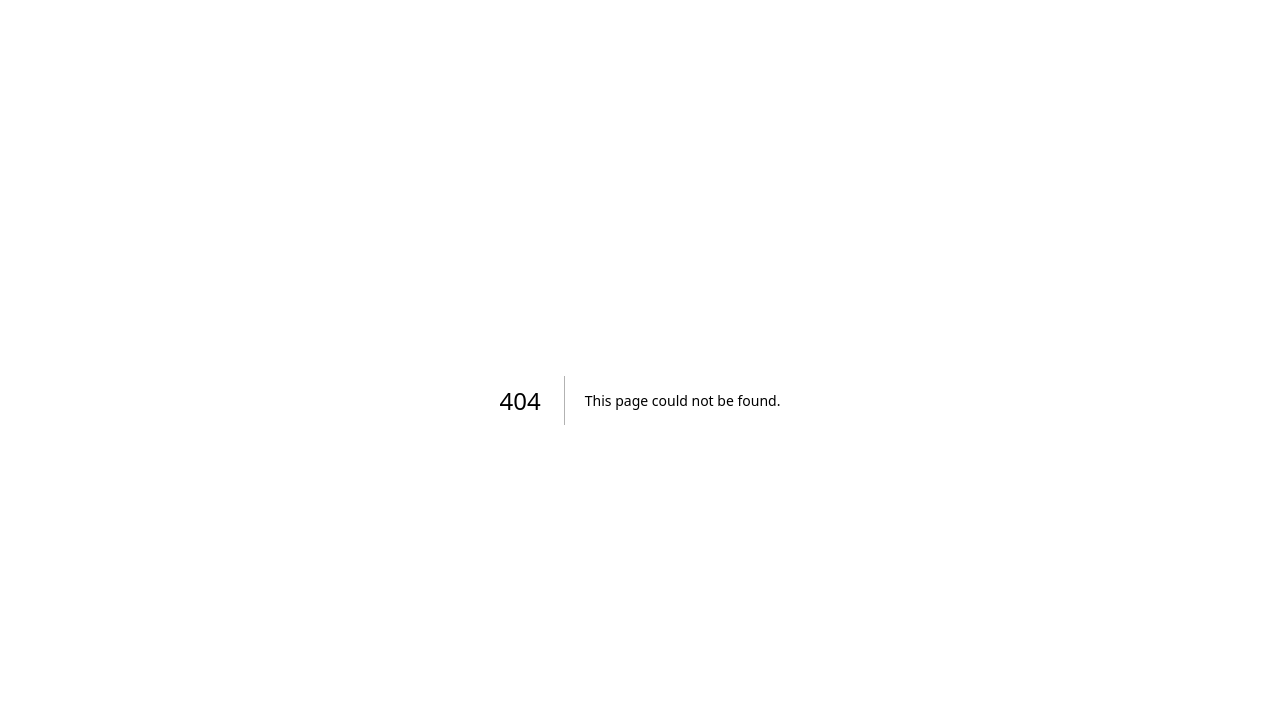
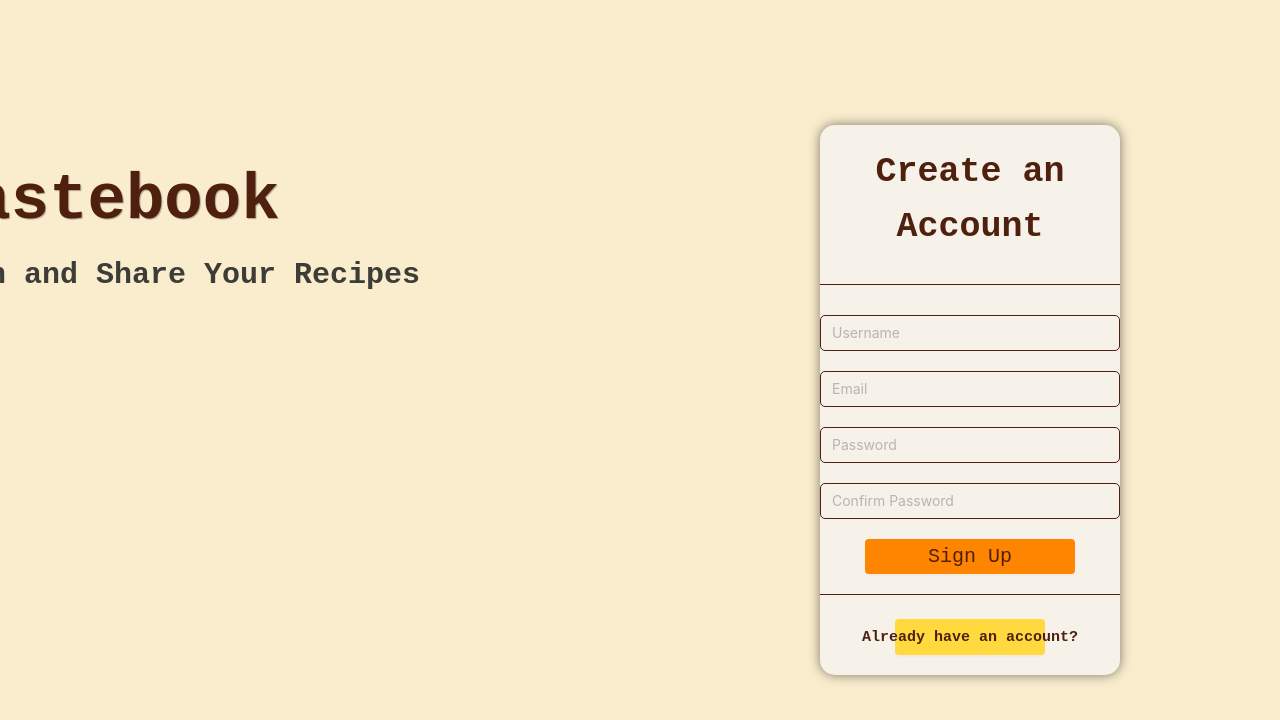
Before and after one commit to ak1nttr/Tastebook-Frontend, a Next.js app: page /register in a window 1280 px wide. Before the commit this address had no page. Shown: the top 720 px of the page. Built offline with nearby package versions, Linux system fonts and the light colour scheme.

Commit message:
registration page structure.

```diff
--- /dev/null
+++ b/src/app/register/page.tsx
@@ -0,0 +1,180 @@
+'use client';
+import { useState } from "react";
+import { Divider, Input, Layout, Typography, Button } from "antd";
+import { Content } from "antd/es/layout/layout";
+import {useRouter} from "next/navigation";
+
+const Register = () => {
+    const router = useRouter()
+    const [username, setUsername] = useState('');
+    const [email, setEmail] = useState('');
+    const [password, setPassword] = useState('');
+    const [confirmPassword, setConfirmPassword] = useState('');
+
+    const handleRegister = () => {
+        console.log('Registering user:', { username, email, password, confirmPassword });
+    };
+
+    return (
+        <Layout style={{ minHeight: '100vh' }}>
+            <Content
+                style={{
+                    display: 'flex',
+                    paddingRight: 160,
+                    justifyContent: 'right',
+                    alignItems: 'center',
+                    backgroundColor: '#FAEDCE',
+                    overflow: 'hidden',
+                    flexDirection: 'row'
+                }}>
+                <div
+                    style={{
+                        justifyContent: 'center',
+                        alignItems: 'flex-start',
+                        display: 'flex',
+                        paddingRight: 400,
+                        paddingBottom: 350,
+                        flexDirection: 'column',
+                        flexWrap: 'nowrap',
+                        maxWidth: '1200px'
+                    }}>
+                    <Typography style={{
+                        color: '#4F200D',
+                        fontSize: 'clamp(60px, 5vw, 90px)',
+                        fontWeight: 'bolder',
+                        fontFamily: 'monospace',
+                        paddingLeft: 20,
+                        textShadow: '1px 1px 1px rgba(0, 0, 0, 0.3)',
+                        whiteSpace: 'nowrap',
+                    }}>
+                        Tastebook
+                    </Typography>
+                    <Typography style={{
+                        color: '#3C3D37',
+                        fontSize: 'clamp(20px, 2.5vw, 30px)',
+                        fontWeight: 'bolder',
+                        fontFamily: 'monospace',
+                        paddingLeft: 20,
+                        whiteSpace: 'nowrap',
+                    }}>
+                        Join and Share Your Recipes
+                    </Typography>
+                </div>
+                <div
+                    style={{
+                        width: 350,
+                        height: 550,
+                        background: '#F6F1E9',
+                        flexDirection: 'column',
+                        borderRadius: 15,
+                        display: 'flex',
+                        justifyContent: 'flex-start',
+                        alignItems: 'center',
+                        boxShadow: '0 0 12px rgba(0,0,0,0.5)',
+                    }}>
+                    <Typography
+                        style={{
+                            color: '#4F200D',
+                            fontSize: 35,
+                            fontWeight: "bolder",
+                            textAlign: 'center',
+                            marginTop: 20,
+                            marginBottom: 5,
+                            fontFamily: 'monospace',
+                        }}>
+                        Create an Account
+                    </Typography>
+                    <Divider style={{ width: '100%', borderColor: '#4F200D', marginBottom: 20 }} />
+                    <Input
+                        placeholder="Username"
+                        onChange={(e) => setUsername(e.target.value)}
+                        style={{
+                            width: 300,
+                            height: 50,
+                            marginTop: 10,
+                            backgroundColor: '#F6F1E9',
+                            borderRadius: 5,
+                            border: '1px solid #4F200D',
+                        }} />
+                    <Input
+                        placeholder="Email"
+                        onChange={(e) => setEmail(e.target.value)}
+                        style={{
+                            width: 300,
+                            height: 50,
+                            marginTop: 20,
+                            backgroundColor: '#F6F1E9',
+                            borderRadius: 5,
+                            border: '1px solid #4F200D',
+                        }} />
+                    <Input
+                        placeholder="Password"
+                        type="password"
+                        onChange={(e) => setPassword(e.target.value)}
+                        style={{
+                            width: 300,
+                            height: 50,
+                            marginTop: 20,
+                            backgroundColor: '#F6F1E9',
+                            borderRadius: 5,
+                            border: '1px solid #4F200D',
+                        }} />
+                    <Input
+                        placeholder="Confirm Password"
+                        type="password"
+                        onChange={(e) => setConfirmPassword(e.target.value)}
+                        style={{
+                            width: 300,
+                            height: 50,
+                            marginTop: 20,
+                            backgroundColor: '#F6F1E9',
+                            borderRadius: 5,
+                            border: '1px solid #4F200D',
+                        }} />
+                    <Button
+                        onMouseEnter={(e) => e.currentTarget.style.backgroundColor = '#f89225'}
+                        onMouseLeave={(e) => e.currentTarget.style.backgroundColor = '#FF8400'}
+                        onClick={handleRegister}
+                        style={{
+                            width: '70%',
+                            height: '10%',
+                            marginTop: 20,
+                            borderRadius: 4,
+                            border: 'none',
+                            backgroundColor: '#FF8400',
+                            color: '#4F200D',
+                            fontFamily: 'monospace',
+                            fontSize: 20
+                        }}>
+                        Sign Up
+                    </Button>
+                    <Divider
+                        style={{
+                            width: '100%',
+                            borderColor: '#4F200D',
+                            marginTop: 20,
+                        }} />
+                    <Button
+                        onClick={() => {router.push('/login')}}
+                        onMouseLeave={(e) => e.currentTarget.style.backgroundColor = '#FFD93D'}
+                        onMouseEnter={(e) => e.currentTarget.style.backgroundColor = '#f5cb45'}
+                        style={{
+                            width: '50%',
+                            height: '10%',
+                            marginBottom: 20,
+                            borderRadius: 4,
+                            border: 'none',
+                            backgroundColor: '#FFD93D',
+                            color: '#4F200D',
+                            fontFamily: 'monospace',
+                            fontSize: 15,
+                            fontWeight: 'bold'
+                        }}>
+                        Already have an account?
+                    </Button>
+                </div>
+            </Content>
+        </Layout>
+    );
+}
+export default Register;
```
